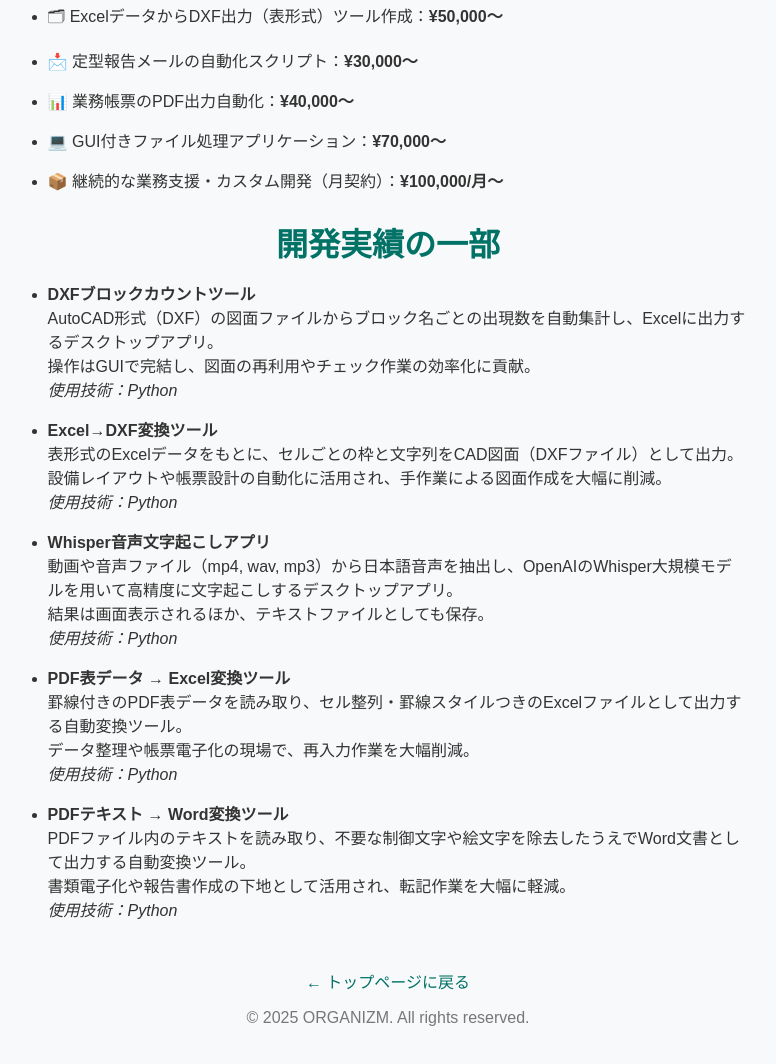
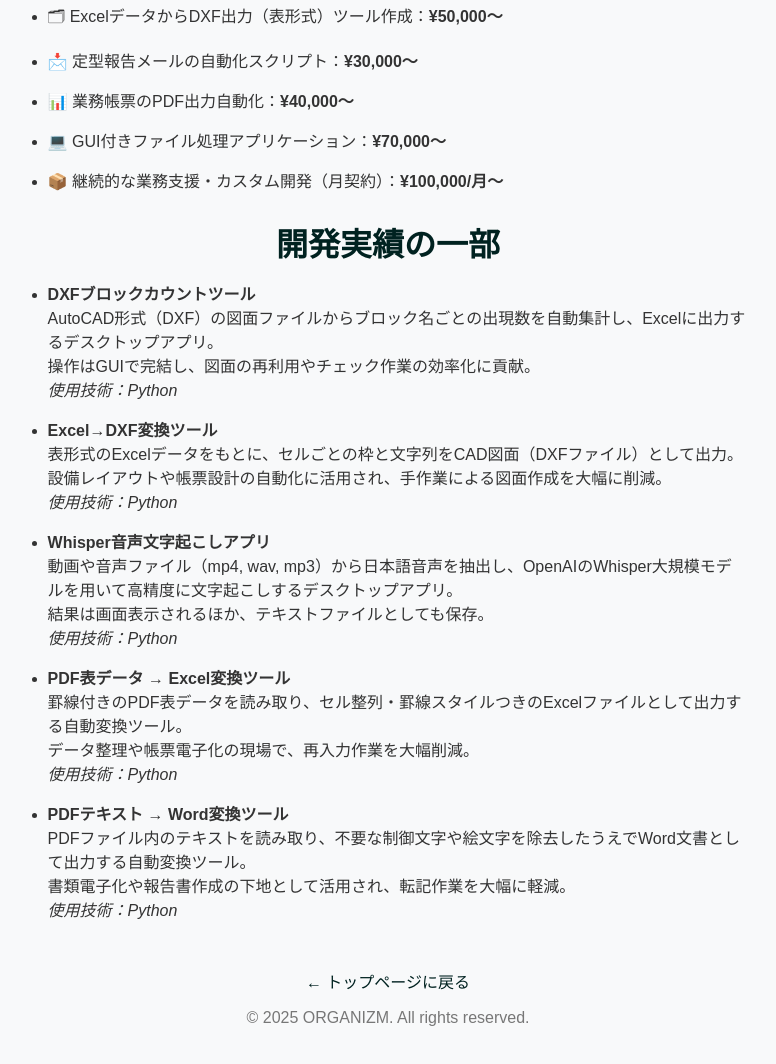
Before and after one commit to Organizm-Apps/organizm-web, a plain HTML site: page pricing.html in a window 1280 px wide. Shown: the part 168-1232 px from the top of the page, without its empty margins (252-1028 px from the left). Drawn offline with Linux system fonts and the light colour scheme.

Commit message:
Update pricing.html

```diff
--- a/pricing.html
+++ b/pricing.html
@@ -17,7 +17,7 @@
       margin-bottom: 2rem;
     }
     h1, h2 {
-      color: #007266;
+      color: #002220;
       font-size: 2rem;
       text-align: center;
       margin-bottom: 1rem;
@@ -36,7 +36,7 @@
       color: #777;
     }
     a {
-      color: #007266;
+      color: #002220;
       text-decoration: none;
     }
     a:hover {
```
